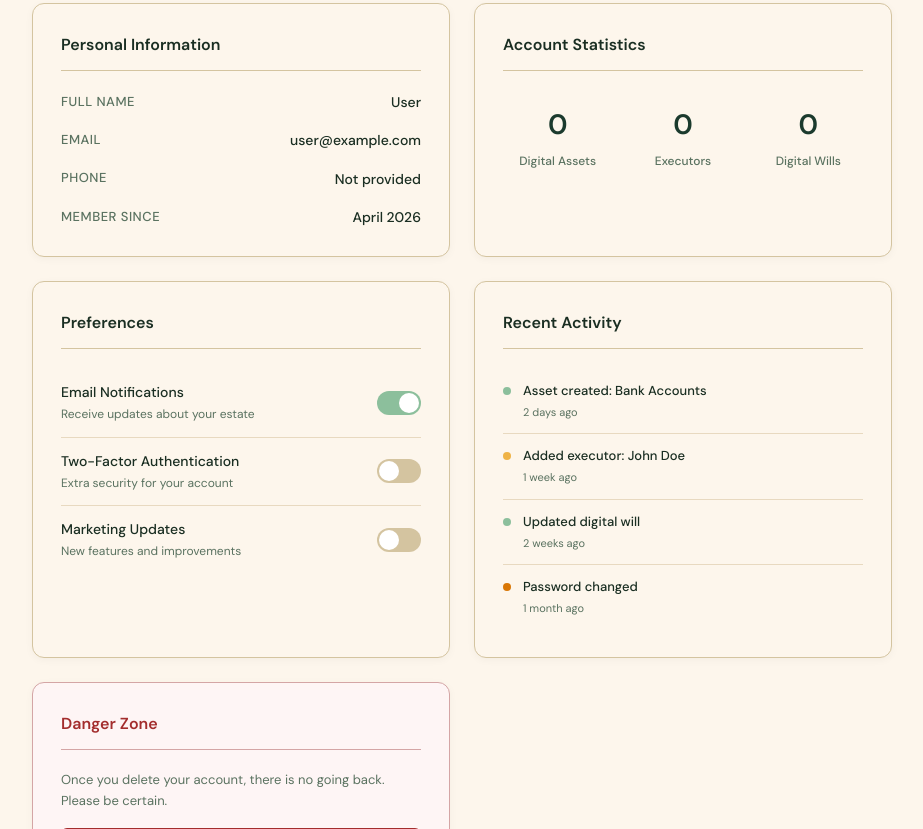
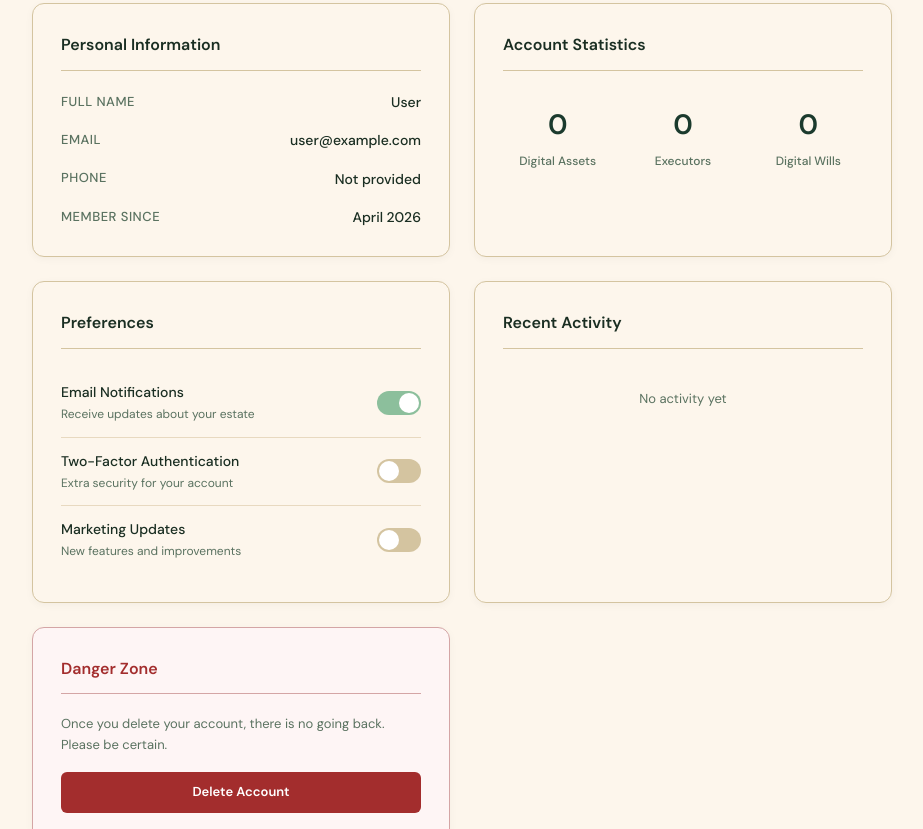
Before and after one commit to AbhiNav-S-Biju/Digipass, a website: page frontend/profile.html in a window 1280 px wide. Shown: the part 396-1225 px from the top of the page, without its empty margins (178-1101 px from the left). Drawn offline with nearby package versions, Linux system fonts and the light colour scheme.

Commit message:
Fix: Remove hardcoded activity data, show 'No activity yet' message
- Replace hardcoded John Doe executor activity with placeholder message
- Show 'No activity yet' in activity log section
- Activity container ready for real API integration later

```diff
--- a/frontend/profile.html
+++ b/frontend/profile.html
@@ -792,33 +792,8 @@
                 <!-- Activity Log Card -->
                 <div class="profile-card">
                     <div class="card-title">Recent Activity</div>
-                    <div class="activity-item">
-                        <div class="activity-dot success"></div>
-                        <div class="activity-content">
-                            <div class="activity-title">Asset created: Bank Accounts</div>
-                            <div class="activity-time">2 days ago</div>
-                        </div>
-                    </div>
-                    <div class="activity-item">
-                        <div class="activity-dot info"></div>
-                        <div class="activity-content">
-                            <div class="activity-title">Added executor: John Doe</div>
-                            <div class="activity-time">1 week ago</div>
-                        </div>
-                    </div>
-                    <div class="activity-item">
-                        <div class="activity-dot success"></div>
-                        <div class="activity-content">
-                            <div class="activity-title">Updated digital will</div>
-                            <div class="activity-time">2 weeks ago</div>
-                        </div>
-                    </div>
-                    <div class="activity-item">
-                        <div class="activity-dot warning"></div>
-                        <div class="activity-content">
-                            <div class="activity-title">Password changed</div>
-                            <div class="activity-time">1 month ago</div>
-                        </div>
+                    <div id="activityContainer">
+                        <p style="font-size: 13px; color: var(--text-muted); text-align: center; padding: 20px 0;">No activity yet</p>
                     </div>
                 </div>
 
```
